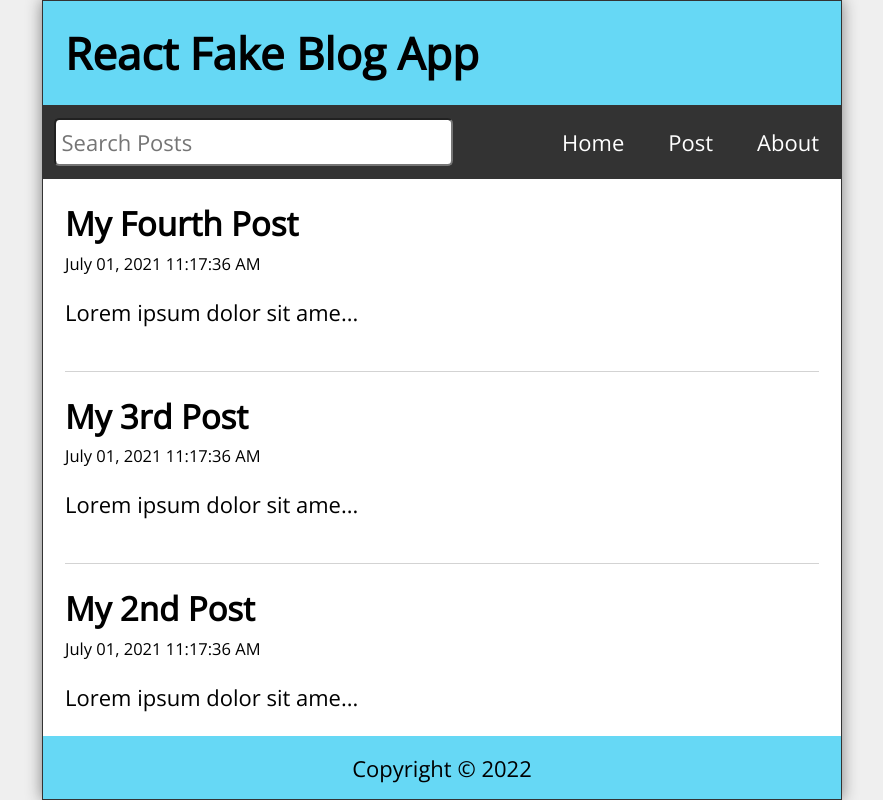
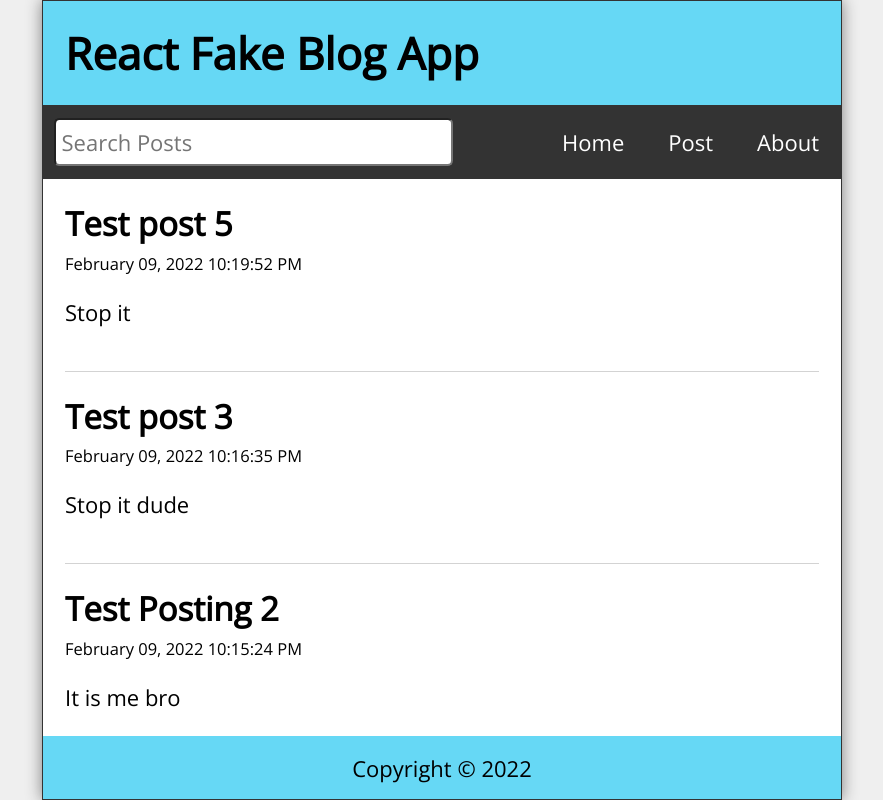
Before and after one commit to TejasSathe010/React-Fake-Blog-App, a React (Create React App) app: page / in a window 1280 px wide. Shown: the whole page, without its empty margins (198-1081 px from the left). Built offline with nearby package versions, Linux system fonts and the light colour scheme; data requests are answered from the project's data file.

Commit message:
Add Axios

```diff
--- /dev/null
+++ b/data/db.json
@@ -0,0 +1,52 @@
+{
+  "posts": [
+    {
+      "id": 1,
+      "title": "My First Post",
+      "datetime": "July 01, 2021 11:17:36 AM",
+      "body": "Lorem ipsum dolor sit amet consectetur adipisicing elit. Quis consequatur expedita, assumenda similique non optio! Modi nesciunt excepturi corrupti atque blanditiis quo nobis, non optio quae possimus illum exercitationem ipsa!"
+    },
+    {
+      "id": 2,
+      "title": "My 2nd Post",
+      "datetime": "July 01, 2021 11:17:36 AM",
+      "body": "Lorem ipsum dolor sit amet consectetur adipisicing elit. Quis consequatur expedita, assumenda similique non optio! Modi nesciunt excepturi corrupti atque blanditiis quo nobis, non optio quae possimus illum exercitationem ipsa!"
+    },
+    {
+      "id": 3,
+      "title": "My 3rd Post",
+      "datetime": "July 01, 2021 11:17:36 AM",
+      "body": "Lorem ipsum dolor sit amet consectetur adipisicing elit. Quis consequatur expedita, assumenda similique non optio! Modi nesciunt excepturi corrupti atque blanditiis quo nobis, non optio quae possimus illum exercitationem ipsa!"
+    },
+    {
+      "id": 4,
+      "title": "My Fourth Post",
+      "datetime": "July 01, 2021 11:17:36 AM",
+      "body": "Lorem ipsum dolor sit amet consectetur adipisicing elit. Quis consequatur expedita, assumenda similique non optio! Modi nesciunt excepturi corrupti atque blanditiis quo nobis, non optio quae possimus illum exercitationem ipsa!"
+    },
+    {
+      "id": 5,
+      "title": "Test Posting",
+      "datetime": "February 09, 2022 10:13:18 PM",
+      "body": "Is it just or you also"
+    },
+    {
+      "id": 6,
+      "title": "Test Posting 2",
+      "datetime": "February 09, 2022 10:15:24 PM",
+      "body": "It is me bro"
+    },
+    {
+      "id": 7,
+      "title": "Test post 3",
+      "datetime": "February 09, 2022 10:16:35 PM",
+      "body": "Stop it dude"
+    },
+    {
+      "id": 8,
+      "title": "Test post 5",
+      "datetime": "February 09, 2022 10:19:52 PM",
+      "body": "Stop it "
+    }
+  ]
+}
--- a/package.json
+++ b/package.json
@@ -6,6 +6,7 @@
     "@testing-library/jest-dom": "^5.16.2",
     "@testing-library/react": "^12.1.2",
     "@testing-library/user-event": "^13.5.0",
+    "axios": "^0.25.0",
     "date-fns": "^2.28.0",
     "react": "^17.0.2",
     "react-dom": "^17.0.2",
--- a/src/App.js
+++ b/src/App.js
@@ -9,48 +9,41 @@ import Missing from './components/Missing';
 import { Route, Routes, useNavigate } from 'react-router-dom';
 import { useState, useEffect } from 'react';
 import { format } from 'date-fns';
+import api from './api/posts';
 
 function App() {
 
-  const [posts, setPosts] = useState([
-    {
-      id: 1,
-      title: "My First Post",
-      datetime: "July 01, 2021 11:17:36 AM",
-      body: "Lorem ipsum dolor sit amet consectetur adipisicing elit. Quis consequatur expedita, assumenda similique non optio! Modi nesciunt excepturi corrupti atque blanditiis quo nobis, non optio quae possimus illum exercitationem ipsa!"
-    },
-    {
-      id: 2,
-      title: "My 2nd Post",
-      datetime: "July 01, 2021 11:17:36 AM",
-      body: "Lorem ipsum dolor sit amet consectetur adipisicing elit. Quis consequatur expedita, assumenda similique non optio! Modi nesciunt excepturi corrupti atque blanditiis quo nobis, non optio quae possimus illum exercitationem ipsa!"
-    },
-    {
-      id: 3,
-      title: "My 3rd Post",
-      datetime: "July 01, 2021 11:17:36 AM",
-      body: "Lorem ipsum dolor sit amet consectetur adipisicing elit. Quis consequatur expedita, assumenda similique non optio! Modi nesciunt excepturi corrupti atque blanditiis quo nobis, non optio quae possimus illum exercitationem ipsa!"
-    },
-    {
-      id: 4,
-      title: "My Fourth Post",
-      datetime: "July 01, 2021 11:17:36 AM",
-      body: "Lorem ipsum dolor sit amet consectetur adipisicing elit. Quis consequatur expedita, assumenda similique non optio! Modi nesciunt excepturi corrupti atque blanditiis quo nobis, non optio quae possimus illum exercitationem ipsa!"
-    }
-  ]);
-
+  const [posts, setPosts] = useState([]);
   const [search, setSearch] = useState('');
   const [searchResults, setSearchResults] = useState([]);
   const [postTitle, setPostTitle] = useState('');
   const [postBody, setPostBody] = useState('');
 
   useEffect(() => {
-    const filteredResults = posts.filter(post =>
+    const fetchPosts = async () => {
+      try {
+        const response = await api.get('/posts');
+        setPosts(response.data);
+      } catch (err) {
+        if(err.response) {
+          console.log(err.response.data);
+          console.log(err.response.status);
+          console.log(err.response.header);
+        } else {
+          console.log(`Error: ${err.message}`);
+        }
+      }
+    }
+    fetchPosts();
+  }, []);
+
+  useEffect(() => {
+    const filteredResults = posts.filter((post) =>
       ((post.body).toLowerCase()).includes(search.toLowerCase())
-      || ((post.title).toLowerCase()).includes(search.toLowerCase())
-      )
-      setSearchResults(filteredResults.reverse());
-  },[posts, search]);
+      || ((post.title).toLowerCase()).includes(search.toLowerCase()));
+
+    setSearchResults(filteredResults.reverse());
+  }, [posts, search]);
 
 
   const navigate = useNavigate();
@@ -60,16 +53,21 @@ function App() {
     navigate('/');
   }
 
-  const handleSubmit = (e) => {
+  const handleSubmit = async (e) => {
     e.preventDefault();
     const id = posts.length ? posts[posts.length - 1].id + 1 : 1;
     const datetime = format(new Date(), 'MMMM dd, yyyy pp');
-    const newPost = {id, title: postTitle, datetime, body: postBody};
-    const allPosts = [...posts, newPost];
-    setPosts(allPosts);
-    setPostTitle('');
-    setPostBody('');
-    navigate('/');
+    const newPost = { id, title: postTitle, datetime, body: postBody };
+    try {
+      const response = await api.post('/posts', newPost);
+      const allPosts = [...posts, response.data];
+      setPosts(allPosts);
+      setPostTitle('');
+      setPostBody('');
+      navigate('/');
+    } catch (err) {
+      console.log(`Error: ${err.message}`);
+    }
   }
 
   return (
--- /dev/null
+++ b/src/api/posts.js
@@ -0,0 +1,5 @@
+import axios from 'axios';
+
+export default axios.create({
+    baseURL: 'http://localhost:3500'
+});
```
Also changed, not shown: 1 other file (tests, documents, lock files or other folders).
